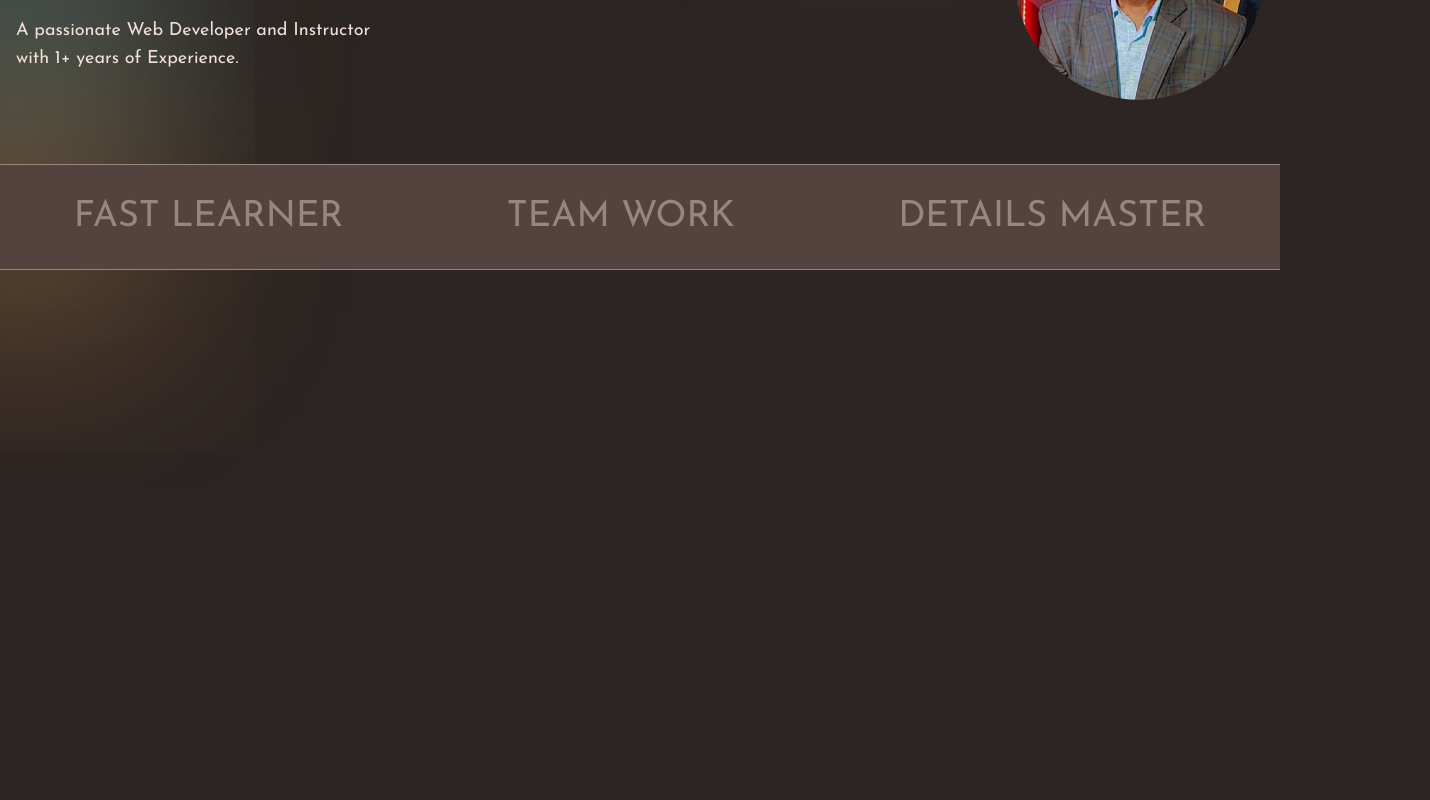
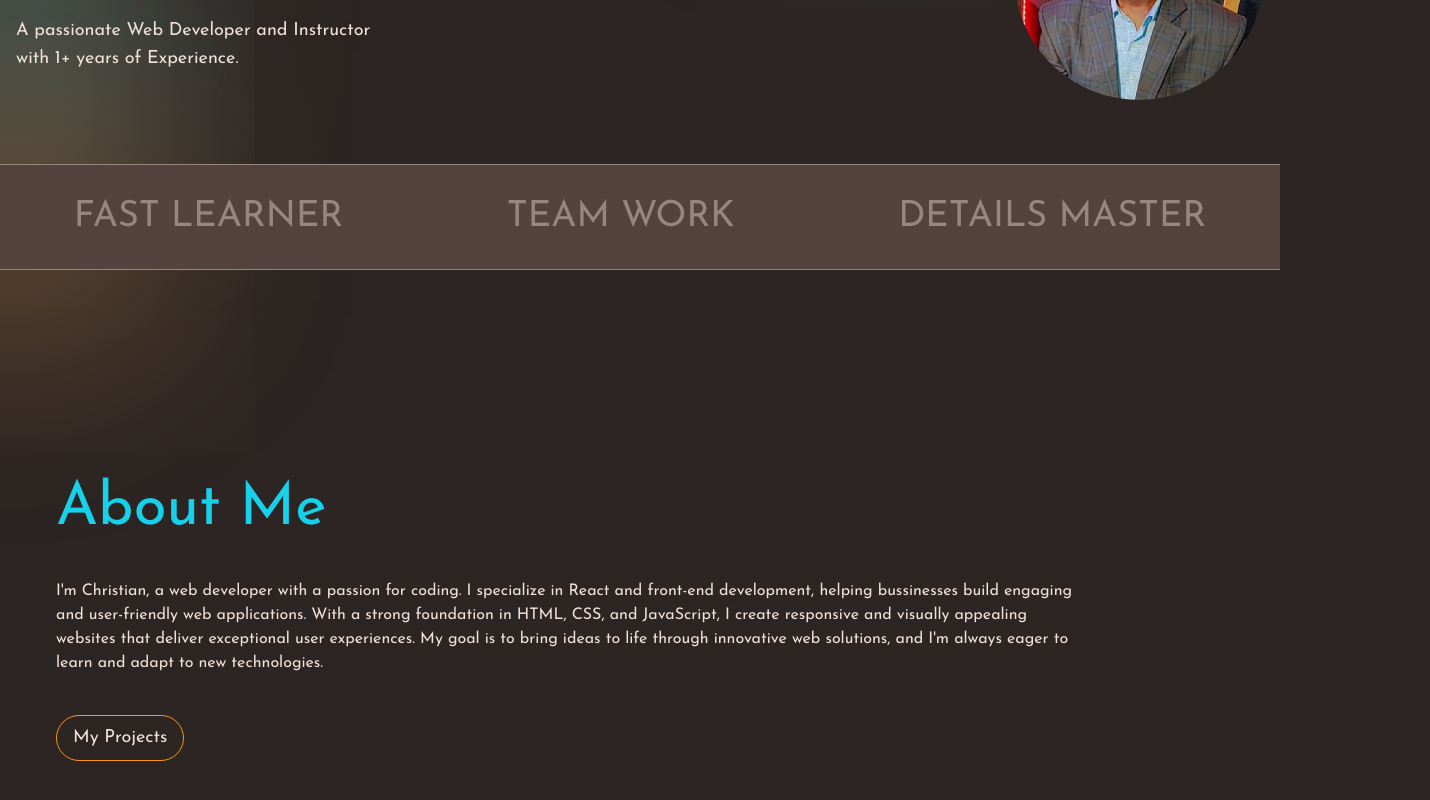
Before and after one commit to Guhirwa/Guhirwa-Portfolio, a React (Vite) app in the folder guhirwa_portfolio/: page / in a window 1280 px wide. Shown: the part 310-1110 px from the top of the page, 1430 px wide, since content can reach past the window. Before the commit the page ends 800 px from the top, so only its background shows below. Built offline with nearby package versions, Linux system fonts and the light colour scheme.

Commit message:
Working on About me section

```diff
--- a/guhirwa_portfolio/src/App.jsx
+++ b/guhirwa_portfolio/src/App.jsx
@@ -1,3 +1,4 @@
+import AboutMeMain from './assets/components/aboutMeSection/AboutMeMain'
 import HeroGradient from './assets/components/heroSection/HeroGradient'
 import HeroMain from './assets/components/heroSection/HeroMain'
 import SubHeroSection from './assets/components/heroSection/SubHeroSection'
@@ -10,6 +11,7 @@ function App() {
       <HeroMain />
       <HeroGradient />
       <SubHeroSection />
+      <AboutMeMain />
     </main>
   )
 }
--- /dev/null
+++ b/guhirwa_portfolio/src/assets/components/aboutMeSection/AboutMeImage.jsx
@@ -0,0 +1,16 @@
+import React from 'react'
+
+const AboutMeImage = () => {
+  return (
+    <div className='h-[500px] w-[300px] relative'>
+        <div className='h-[500px] w-[300px] rounded-[100px] absolute overflow-hidden'>
+            <img className='h-4 w-auto object-cover' src="../../../../public/images/About_Me_Image.png" alt="About me image" />
+        </div>
+        <div>
+
+        </div>
+    </div>
+  )
+}
+
+export default AboutMeImage
--- /dev/null
+++ b/guhirwa_portfolio/src/assets/components/aboutMeSection/AboutMeMain.jsx
@@ -0,0 +1,14 @@
+import React from 'react'
+import AboutMeImage from './AboutMeImage'
+import AboutMeText from './AboutMeText'
+
+const AboutMeMain = () => {
+  return (
+    <div className='flex md:flex-row sm:flex-col gap-12 px-4 max-w-[1200px] mx-auto mt-[100px] justify-between items-center'>
+        <AboutMeText />
+        <AboutMeImage />
+    </div>
+  )
+}
+
+export default AboutMeMain
--- /dev/null
+++ b/guhirwa_portfolio/src/assets/components/aboutMeSection/AboutMeText.jsx
@@ -0,0 +1,17 @@
+import React from 'react'
+
+const AboutMeText = () => {
+  return (
+    <div className='flex flex-col md:items-start sm:items-center md:text-left sm:text-center'>
+        <h2 className='text-6xl text-cyan mb-10'>About Me</h2>
+        <p className='text-white'>I'm Christian, a web developer with a passion for coding. I specialize in React and front-end development,
+            helping bussinesses build engaging and user-friendly web applications. With a strong foundation in HTML, CSS, and JavaScript,
+            I create responsive and visually appealing websites that deliver exceptional user experiences. My goal is to bring
+            ideas to life through innovative web solutions, and I'm always eager to learn and adapt to new technologies.
+        </p>
+        <button className='border border-orange rounded-full py-2 px-4 text-lg flex items-center mt-10 hover:bg-orange transition-all duration-500 cursor-pointer md:self-start sm:self-center text-white hover:text-cyan '>My Projects</button>
+    </div>
+  )
+}
+
+export default AboutMeText
```
Also changed, not shown: guhirwa_portfolio/public/images/About_Me_Image.png (added).
